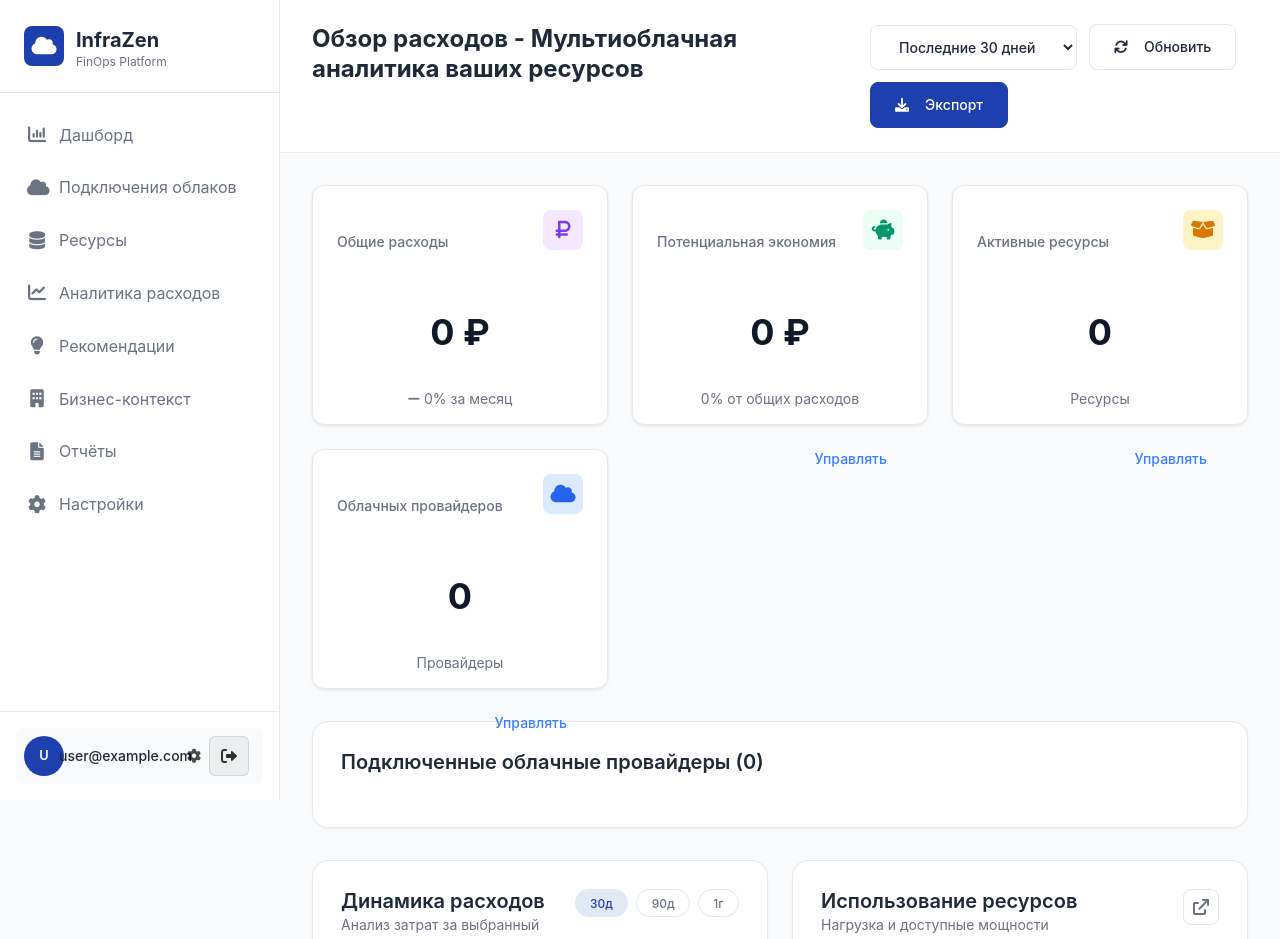
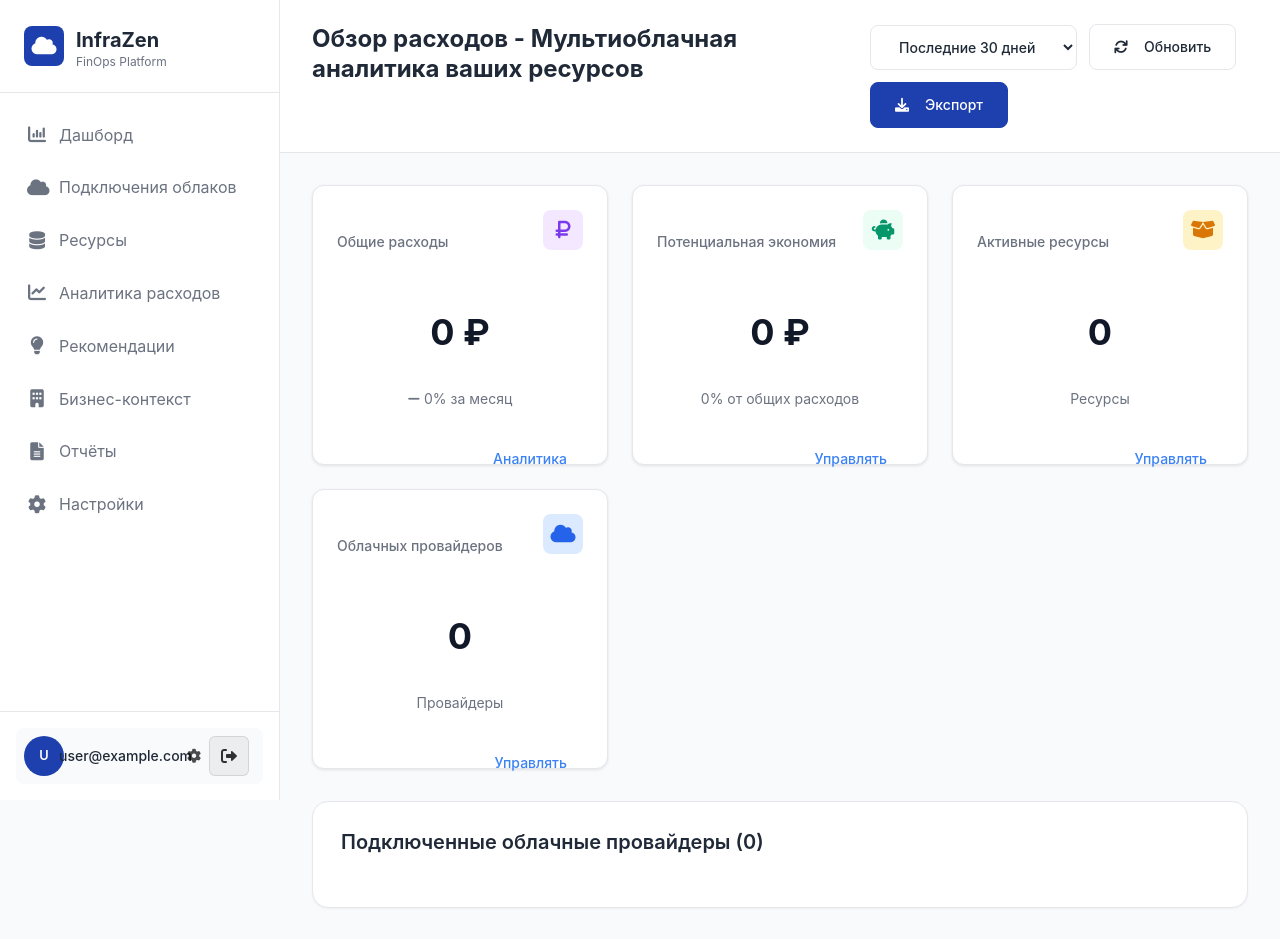
Before and after one commit to colaisr/infrazen, a Flask app: template app/templates/dashboard.html in a window 1280 px wide. Shown: the top 939 px of the page. Run offline with Flask 3, Linux system fonts and the light colour scheme; the template is opened without the code that fills it, so the values that code supplies are empty.

Commit message:
Increase KPI card height to 280px for better content spacing
- Increase card height from 240px to 280px
- Provide more comfortable spacing for all content
- Maintain perfect alignment across all cards
- Create better visual proportions and breathing room

```diff
--- a/app/templates/dashboard.html
+++ b/app/templates/dashboard.html
@@ -28,7 +28,7 @@
     box-shadow: 0 1px 3px rgba(0, 0, 0, 0.1);
     border: 1px solid #e5e7eb;
     position: relative;
-    height: 240px;
+    height: 280px;
 }
 
 .kpi-card-header {
```
